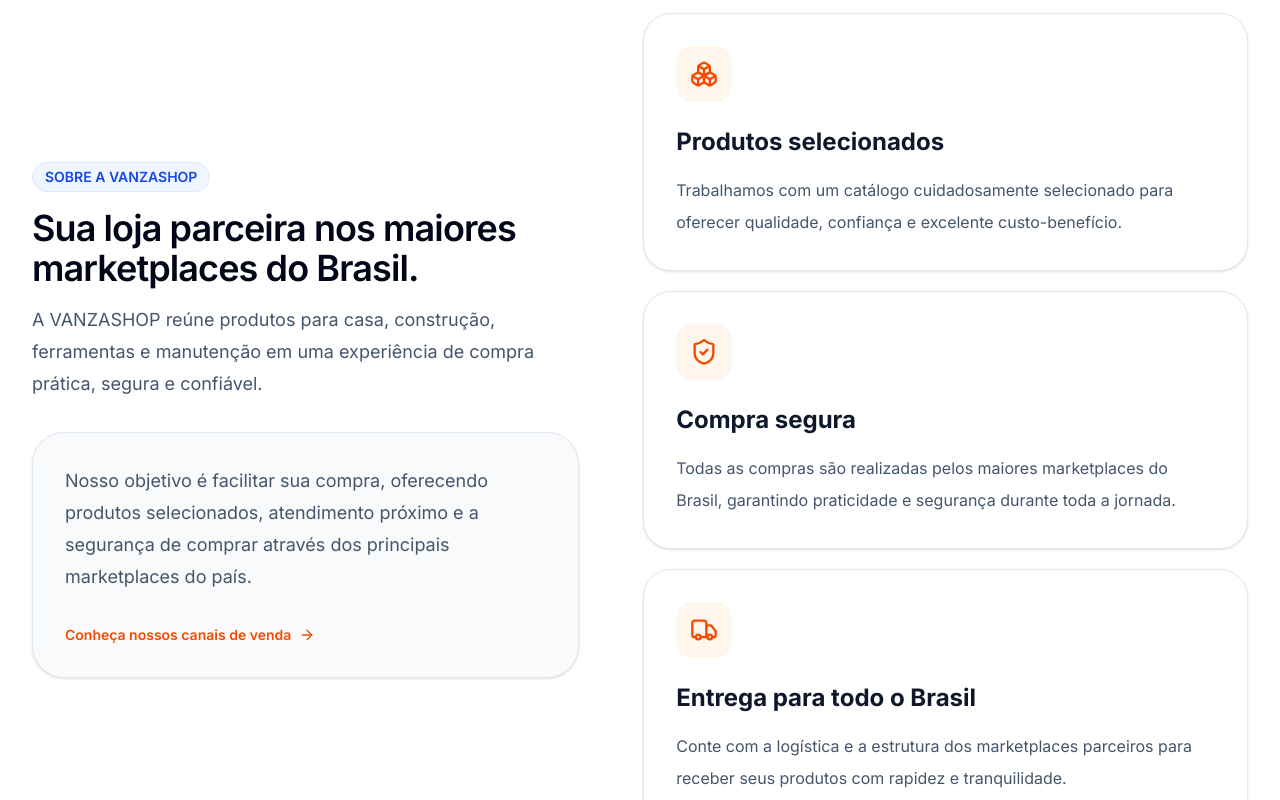
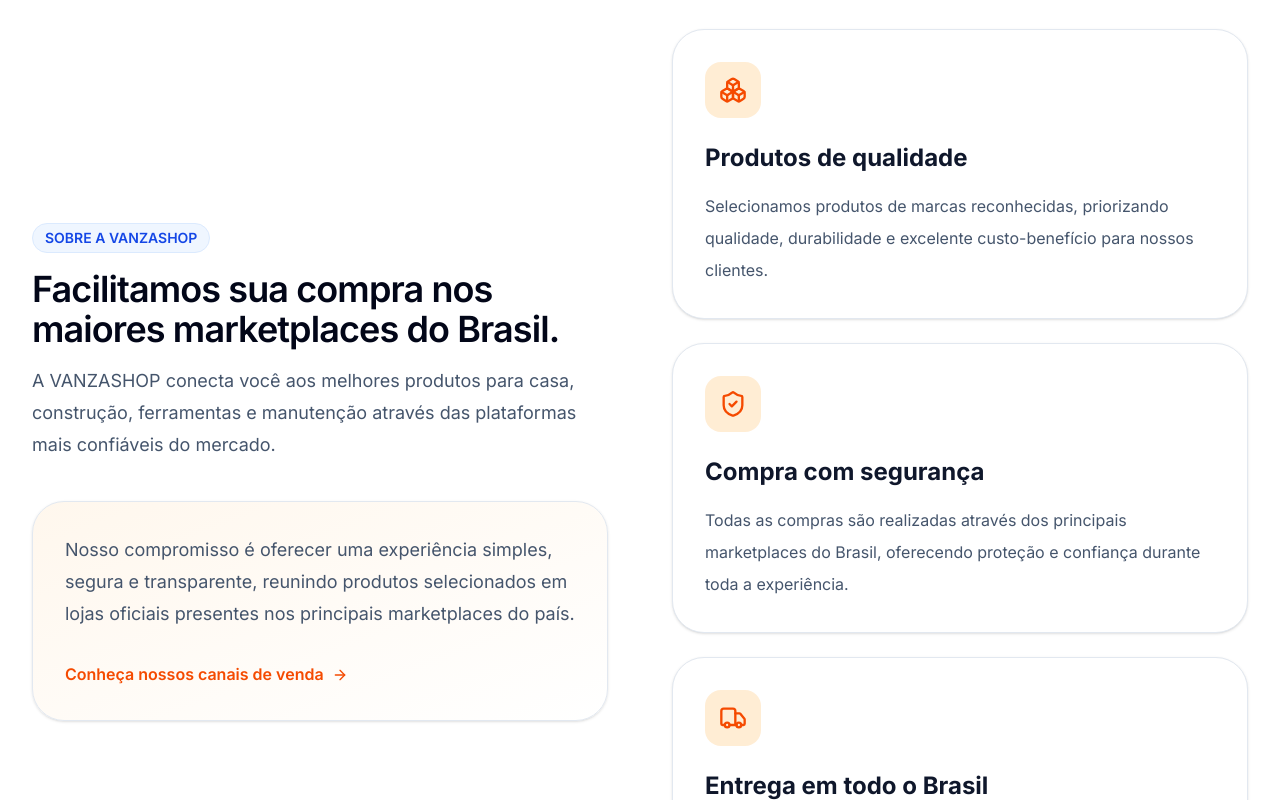
Before and after one commit to vanzashop-bit/Vanzashop-Site, a Next.js app: page / in a window 1280 px wide. Shown: the part 4260-5060 px from the top of the page. Built offline with nearby package versions, Linux system fonts and the light colour scheme.

Commit message:
Refactor About component content and styles

```diff
--- a/components/About.tsx
+++ b/components/About.tsx
@@ -1,23 +1,29 @@
-import { ArrowRight, Boxes, ShieldCheck, Truck } from "lucide-react";
+import {
+  ArrowRight,
+  Boxes,
+  ShieldCheck,
+  Truck,
+} from "lucide-react";
+
 import SectionTitle from "./SectionTitle";
 
 const pillars = [
   {
-    title: "Produtos selecionados",
+    title: "Produtos de qualidade",
     description:
-      "Trabalhamos com um catálogo cuidadosamente selecionado para oferecer qualidade, confiança e excelente custo-benefício.",
+      "Selecionamos produtos de marcas reconhecidas, priorizando qualidade, durabilidade e excelente custo-benefício para nossos clientes.",
     icon: Boxes,
   },
   {
-    title: "Compra segura",
+    title: "Compra com segurança",
     description:
-      "Todas as compras são realizadas pelos maiores marketplaces do Brasil, garantindo praticidade e segurança durante toda a jornada.",
+      "Todas as compras são realizadas através dos principais marketplaces do Brasil, oferecendo proteção e confiança durante toda a experiência.",
     icon: ShieldCheck,
   },
   {
-    title: "Entrega para todo o Brasil",
+    title: "Entrega em todo o Brasil",
     description:
-      "Conte com a logística e a estrutura dos marketplaces parceiros para receber seus produtos com rapidez e tranquilidade.",
+      "A logística é realizada pelos próprios marketplaces parceiros, proporcionando agilidade, rastreamento e segurança na entrega.",
     icon: Truck,
   },
 ];
@@ -26,41 +32,47 @@
   return (
     <section
       id="about"
-      className="mx-auto max-w-7xl px-4 py-24 sm:px-6 lg:px-8"
+      className="mx-auto max-w-7xl px-4 py-28 sm:px-6 lg:px-8"
     >
-      <div className="grid gap-16 lg:grid-cols-[0.95fr_1.05fr] lg:items-center">
+      <div className="grid gap-16 lg:grid-cols-[1fr_1fr] lg:items-center">
+
+        {/* Texto */}
 
         <div>
 
           <SectionTitle
             eyebrow="SOBRE A VANZASHOP"
-            title="Sua loja parceira nos maiores marketplaces do Brasil."
-            description="A VANZASHOP reúne produtos para casa, construção, ferramentas e manutenção em uma experiência de compra prática, segura e confiável."
+            title="Facilitamos sua compra nos maiores marketplaces do Brasil."
+            description="A VANZASHOP conecta você aos melhores produtos para casa, construção, ferramentas e manutenção através das plataformas mais confiáveis do mercado."
           />
 
-          <div className="mt-8 rounded-[2rem] border border-slate-200 bg-slate-50 p-8 shadow-sm">
+          <div className="mt-10 rounded-[2rem] border border-slate-200 bg-gradient-to-br from-orange-50 to-white p-8 shadow-sm">
 
             <p className="text-lg leading-8 text-slate-600">
 
-              Nosso objetivo é facilitar sua compra, oferecendo produtos
-              selecionados, atendimento próximo e a segurança de comprar através
-              dos principais marketplaces do país.
+              Nosso compromisso é oferecer uma experiência simples, segura e
+              transparente, reunindo produtos selecionados em lojas oficiais
+              presentes nos principais marketplaces do país.
 
             </p>
 
-            <div className="mt-8 flex items-center gap-2 text-sm font-semibold text-orange-600">
-
+            <a
+              href="#marketplaces"
+              className="mt-8 inline-flex items-center gap-2 font-semibold text-orange-600 transition hover:text-orange-700"
+            >
               Conheça nossos canais de venda
 
               <ArrowRight className="h-4 w-4" />
 
-            </div>
+            </a>
 
           </div>
 
         </div>
 
-        <div className="grid gap-5">
+        {/* Cards */}
+
+        <div className="grid gap-6">
 
           {pillars.map((pillar) => {
 
@@ -70,10 +82,10 @@
 
               <div
                 key={pillar.title}
-                className="rounded-[1.75rem] border border-slate-200 bg-white p-8 shadow-sm transition duration-300 hover:-translate-y-1 hover:shadow-xl"
+                className="group rounded-[2rem] border border-slate-200 bg-white p-8 shadow-sm transition-all duration-300 hover:-translate-y-2 hover:border-orange-200 hover:shadow-xl"
               >
 
-                <div className="flex h-14 w-14 items-center justify-center rounded-2xl bg-orange-50 text-orange-600">
+                <div className="flex h-14 w-14 items-center justify-center rounded-2xl bg-orange-100 text-orange-600 transition-all duration-300 group-hover:bg-orange-600 group-hover:text-white">
 
                   <Icon className="h-7 w-7" />
 
```
